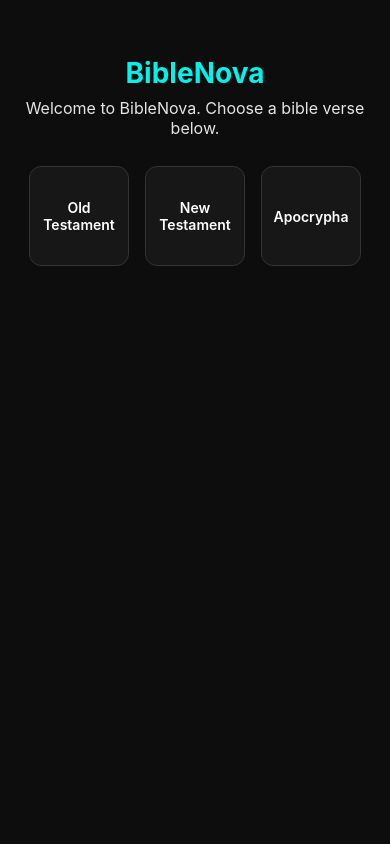
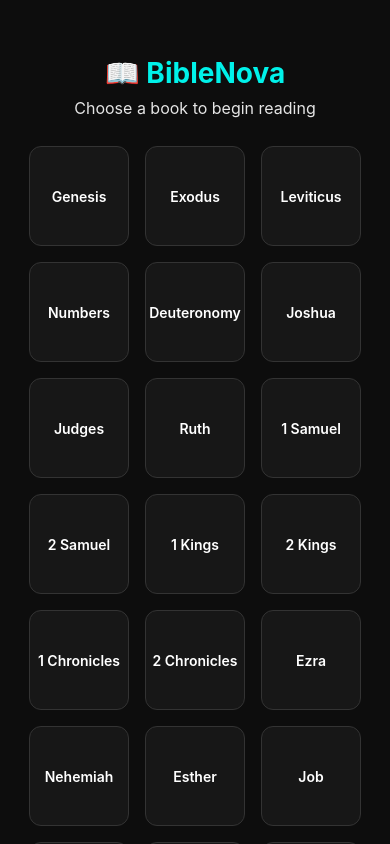
Before and after one commit to galnova/biblenova, a React Native app: screen / in a window 390 px wide. Built offline with nearby package versions, Linux system fonts and the light colour scheme.

Commit message:
Full bible

```diff
--- a/App.tsx
+++ b/App.tsx
@@ -1,92 +1,173 @@
-import React from 'react';
-import { NavigationContainer } from '@react-navigation/native';
-import { createNativeStackNavigator } from '@react-navigation/native-stack';
-import { View, Text, Pressable, ScrollView, SafeAreaView, StatusBar } from 'react-native';
-import styles from './styles';
+import React, { useState, useEffect } from "react";
+import { NavigationContainer } from "@react-navigation/native";
+import { createNativeStackNavigator } from "@react-navigation/native-stack";
+import { View, Text, ScrollView, Pressable, SafeAreaView, ActivityIndicator } from "react-native";
+import styles from "./styles";
 
+// Bible books & chapter counts (all 66)
+const bibleBooks = [
+  { name: "Genesis", chapters: 50 },
+  { name: "Exodus", chapters: 40 },
+  { name: "Leviticus", chapters: 27 },
+  { name: "Numbers", chapters: 36 },
+  { name: "Deuteronomy", chapters: 34 },
+  { name: "Joshua", chapters: 24 },
+  { name: "Judges", chapters: 21 },
+  { name: "Ruth", chapters: 4 },
+  { name: "1 Samuel", chapters: 31 },
+  { name: "2 Samuel", chapters: 24 },
+  { name: "1 Kings", chapters: 22 },
+  { name: "2 Kings", chapters: 25 },
+  { name: "1 Chronicles", chapters: 29 },
+  { name: "2 Chronicles", chapters: 36 },
+  { name: "Ezra", chapters: 10 },
+  { name: "Nehemiah", chapters: 13 },
+  { name: "Esther", chapters: 10 },
+  { name: "Job", chapters: 42 },
+  { name: "Psalms", chapters: 150 },
+  { name: "Proverbs", chapters: 31 },
+  { name: "Ecclesiastes", chapters: 12 },
+  { name: "Song of Solomon", chapters: 8 },
+  { name: "Isaiah", chapters: 66 },
+  { name: "Jeremiah", chapters: 52 },
+  { name: "Lamentations", chapters: 5 },
+  { name: "Ezekiel", chapters: 48 },
+  { name: "Daniel", chapters: 12 },
+  { name: "Hosea", chapters: 14 },
+  { name: "Joel", chapters: 3 },
+  { name: "Amos", chapters: 9 },
+  { name: "Obadiah", chapters: 1 },
+  { name: "Jonah", chapters: 4 },
+  { name: "Micah", chapters: 7 },
+  { name: "Nahum", chapters: 3 },
+  { name: "Habakkuk", chapters: 3 },
+  { name: "Zephaniah", chapters: 3 },
+  { name: "Haggai", chapters: 2 },
+  { name: "Zechariah", chapters: 14 },
+  { name: "Malachi", chapters: 4 },
+  { name: "Matthew", chapters: 28 },
+  { name: "Mark", chapters: 16 },
+  { name: "Luke", chapters: 24 },
+  { name: "John", chapters: 21 },
+  { name: "Acts", chapters: 28 },
+  { name: "Romans", chapters: 16 },
+  { name: "1 Corinthians", chapters: 16 },
+  { name: "2 Corinthians", chapters: 13 },
+  { name: "Galatians", chapters: 6 },
+  { name: "Ephesians", chapters: 6 },
+  { name: "Philippians", chapters: 4 },
+  { name: "Colossians", chapters: 4 },
+  { name: "1 Thessalonians", chapters: 5 },
+  { name: "2 Thessalonians", chapters: 3 },
+  { name: "1 Timothy", chapters: 6 },
+  { name: "2 Timothy", chapters: 4 },
+  { name: "Titus", chapters: 3 },
+  { name: "Philemon", chapters: 1 },
+  { name: "Hebrews", chapters: 13 },
+  { name: "James", chapters: 5 },
+  { name: "1 Peter", chapters: 5 },
+  { name: "2 Peter", chapters: 3 },
+  { name: "1 John", chapters: 5 },
+  { name: "2 John", chapters: 1 },
+  { name: "3 John", chapters: 1 },
+  { name: "Jude", chapters: 1 },
+  { name: "Revelation", chapters: 22 },
+];
+
+// Navigation
 const Stack = createNativeStackNavigator();
 
-// --- Home Screen ---
-function HomeScreen({ navigation }: any) {
+// Book list screen
+function BookScreen({ navigation }) {
   return (
     <SafeAreaView style={styles.safeArea}>
-      <StatusBar barStyle="light-content" backgroundColor="#0d0d0d" />
       <ScrollView contentContainerStyle={styles.container}>
-        <Text style={styles.h1}>BibleNova</Text>
-        <Text style={styles.intro}>
-          Welcome to BibleNova. Choose a bible verse below.
-        </Text>
-
+        <Text style={styles.h1}>📖 BibleNova</Text>
+        <Text style={styles.intro}>Choose a book to begin reading</Text>
         <View style={styles.grid}>
-          <Pressable style={styles.card} onPress={() => navigation.navigate('OldTestament')}>
-            <Text style={styles.cardTitle}>Old Testament</Text>
+          {bibleBooks.map((book) => (
+            <Pressable
+              key={book.name}
+              style={styles.card}
+              onPress={() => navigation.navigate("Chapters", { book })}
+            >
+              <Text style={styles.cardTitle}>{book.name}</Text>
             </Pressable>
-
-          <Pressable style={styles.card} onPress={() => navigation.navigate('NewTestament')}>
-            <Text style={styles.cardTitle}>New Testament</Text>
-          </Pressable>
-
-          <Pressable style={styles.card} onPress={() => navigation.navigate('Apocrypha')}>
-            <Text style={styles.cardTitle}>Apocrypha</Text>
-          </Pressable>
+          ))}
         </View>
       </ScrollView>
     </SafeAreaView>
   );
 }
 
-// --- Sub Screens ---
-function OldTestamentScreen({ navigation }: any) {
+// Chapter list
+function ChapterScreen({ route, navigation }) {
+  const { book } = route.params;
   return (
-    <SafeAreaView style={styles.safeArea}>
-      <StatusBar barStyle="light-content" backgroundColor="#0d0d0d" />
-      <View style={styles.page}>
+    <SafeAreaView style={styles.page}>
       <Pressable style={styles.backBtn} onPress={() => navigation.goBack()}>
         <Text style={styles.backBtnText}>← Back</Text>
       </Pressable>
-        <Text style={styles.sectionTitle}>Old Testament</Text>
+      <ScrollView>
+        <Text style={styles.sectionTitle}>{book.name}</Text>
+        <View style={styles.grid}>
+          {Array.from({ length: book.chapters }, (_, i) => i + 1).map((ch) => (
+            <Pressable
+              key={ch}
+              style={styles.card}
+              onPress={() => navigation.navigate("Verses", { book: book.name, chapter: ch })}
+            >
+              <Text style={styles.cardTitle}>{ch}</Text>
+            </Pressable>
+          ))}
         </View>
+      </ScrollView>
     </SafeAreaView>
   );
 }
 
-function NewTestamentScreen({ navigation }: any) {
+// Verses screen (fetches live from Bible API)
+function VerseScreen({ route, navigation }) {
+  const { book, chapter } = route.params;
+  const [data, setData] = useState(null);
+
+  useEffect(() => {
+    fetch(`https://bible-api.com/${book}+${chapter}`)
+      .then((res) => res.json())
+      .then(setData)
+      .catch((err) => console.error("Error fetching verse:", err));
+  }, [book, chapter]);
+
   return (
-    <SafeAreaView style={styles.safeArea}>
-      <StatusBar barStyle="light-content" backgroundColor="#0d0d0d" />
-      <View style={styles.page}>
+    <SafeAreaView style={styles.page}>
       <Pressable style={styles.backBtn} onPress={() => navigation.goBack()}>
         <Text style={styles.backBtnText}>← Back</Text>
       </Pressable>
-        <Text style={styles.sectionTitle}>New Testament</Text>
-      </View>
+      <ScrollView>
+        <Text style={styles.sectionTitle}>{book} {chapter}</Text>
+        {!data ? (
+          <ActivityIndicator size="large" color="#00f2ea" />
+        ) : (
+          data.verses.map((v) => (
+            <Text key={v.verse} style={{ color: "#fff", marginVertical: 4 }}>
+              <Text style={{ fontWeight: "bold" }}>{v.verse} </Text>
+              {v.text.trim()}
+            </Text>
+          ))
+        )}
+      </ScrollView>
     </SafeAreaView>
   );
 }
 
-function ApocryphaScreen({ navigation }: any) {
-  return (
-    <SafeAreaView style={styles.safeArea}>
-      <StatusBar barStyle="light-content" backgroundColor="#0d0d0d" />
-      <View style={styles.page}>
-        <Pressable style={styles.backBtn} onPress={() => navigation.goBack()}>
-          <Text style={styles.backBtnText}>← Back</Text>
-        </Pressable>
-        <Text style={styles.sectionTitle}>Apocrypha</Text>
-      </View>
-    </SafeAreaView>
-  );
-}
-
-// --- Main App ---
+// App container
 export default function App() {
   return (
     <NavigationContainer>
       <Stack.Navigator screenOptions={{ headerShown: false }}>
-        <Stack.Screen name="Home" component={HomeScreen} />
-        <Stack.Screen name="OldTestament" component={OldTestamentScreen} />
-        <Stack.Screen name="NewTestament" component={NewTestamentScreen} />
-        <Stack.Screen name="Apocrypha" component={ApocryphaScreen} />
+        <Stack.Screen name="Books" component={BookScreen} />
+        <Stack.Screen name="Chapters" component={ChapterScreen} />
+        <Stack.Screen name="Verses" component={VerseScreen} />
       </Stack.Navigator>
     </NavigationContainer>
   );
--- a/styles.ts
+++ b/styles.ts
@@ -6,9 +6,8 @@ export default StyleSheet.create({
     backgroundColor: '#0d0d0d', // ensures top/bottom use dark background
   },
   container: {
-    flexGrow: 1,
+    flex: 1,
     padding: 16,
-    alignItems: 'center',
     backgroundColor: '#0d0d0d',
   },
   h1: {
@@ -16,7 +15,8 @@ export default StyleSheet.create({
     fontWeight: 'bold',
     color: '#00f2ea',
     marginBottom: 8,
-    marginTop: 40, // ⬅️ pushes title lower under the clock/camera
+    marginTop: 40, // pushes title lower under the clock/camera
+    textAlign: 'center',
   },
   intro: {
     fontSize: 16,
@@ -35,13 +35,12 @@ card: {
     margin: 8,
     borderRadius: 12,
     width: 100,
-  height: 100,            // ⬅️ add a fixed height for vertical centering
-  alignItems: 'center',   // ⬅️ centers horizontally
-  justifyContent: 'center', // ⬅️ centers vertically
+    height: 100,            // fixed height for vertical centering
+    alignItems: 'center',   // centers horizontally
+    justifyContent: 'center', // centers vertically
     borderWidth: 1,
     borderColor: '#333',
   },
-
   cardTitle: {
     color: '#fff',
     fontWeight: '600',
@@ -64,10 +63,32 @@ card: {
     paddingHorizontal: 14,
     borderRadius: 8,
     alignSelf: 'flex-start',
-    marginTop: 40, // ⬅️ pushes back button lower below status bar
+    marginTop: 40, // pushes back button lower below status bar
   },
   backBtnText: {
     color: '#111',
     fontWeight: 'bold',
   },
+
+  // 🔹 Added for your Bible list & verses
+  item: {
+    backgroundColor: '#171717',
+    padding: 14,
+    marginVertical: 6,
+    marginHorizontal: 10,
+    borderRadius: 10,
+    borderWidth: 1,
+    borderColor: '#333',
+  },
+  text: {
+    color: '#fff',
+    fontSize: 16,
+    fontWeight: '500',
+  },
+  verse: {
+    color: '#e5e5e5',
+    fontSize: 16,
+    marginBottom: 12,
+    lineHeight: 22,
+  },
 });
```
Also changed, not shown: package.json (+6 -2 lines). Lines whose indentation alone changed are shown as unchanged.
